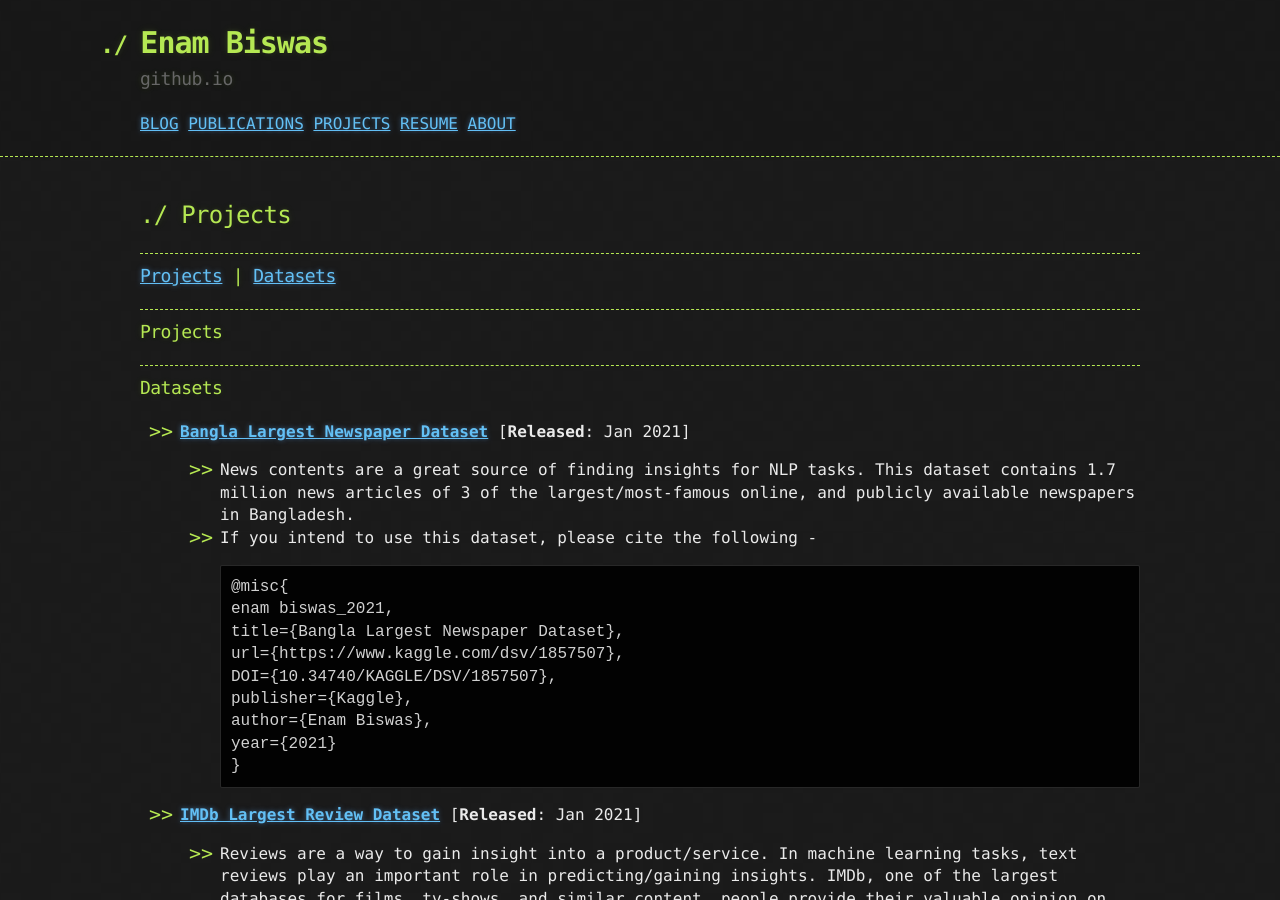
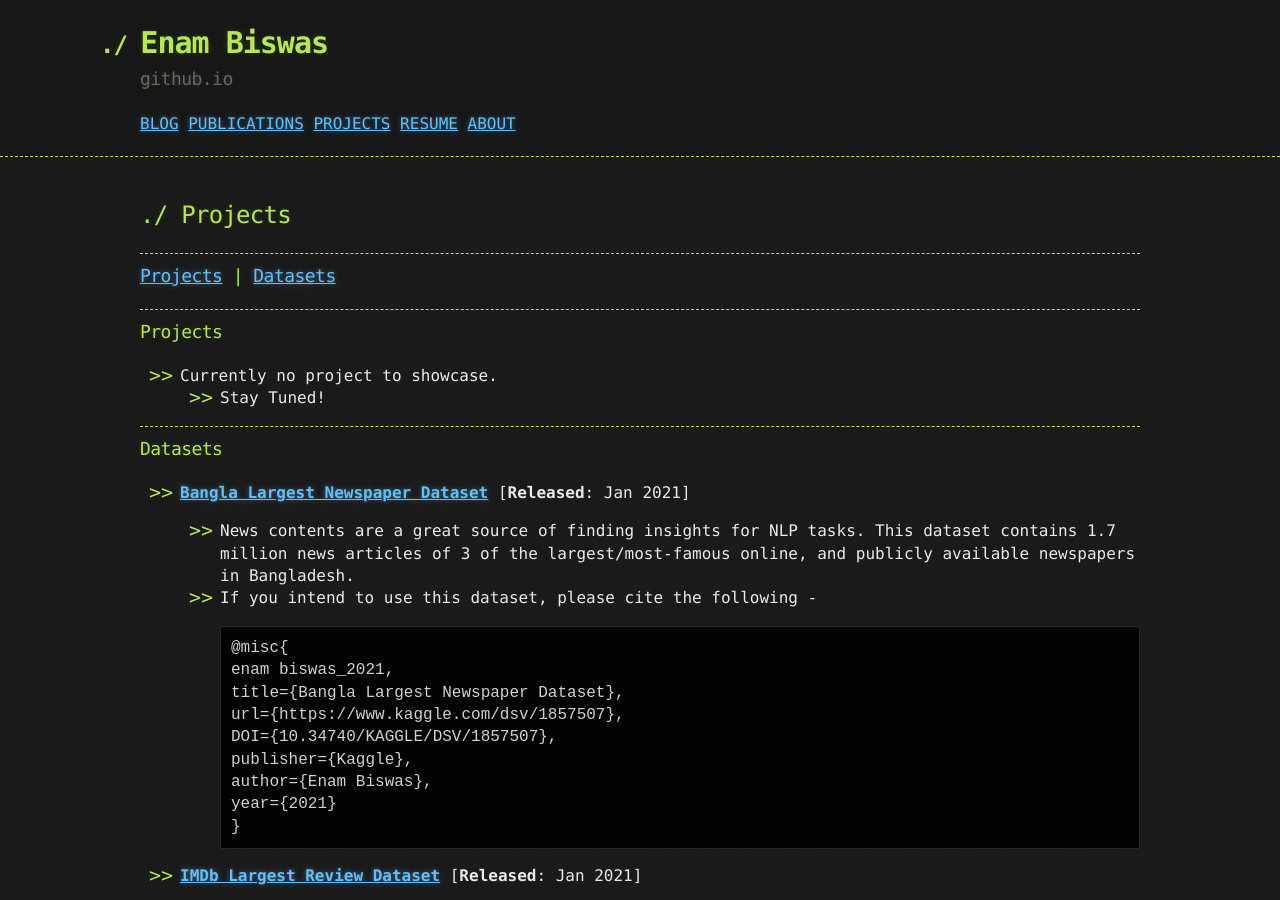
Before and after one commit to e-biswas/e-biswas.github.io, a Jekyll site: the page built from projects.md, in a window 1280 px wide and 900 px high. Built offline with Jekyll 4.4.1, drawn with Linux system fonts in a browser that asks for light colours; our own code applies the rules of GitHub Pages for plain Markdown files.

Commit message:
Update projects.md

```diff
--- a/projects.md
+++ b/projects.md
@@ -8,9 +8,8 @@ permalink: /projects/
 ### [Projects](#projects) | [Datasets](#datasets)
 ---------------------------------------------------------------------------------------------------
 ### Projects<a name="projects"></a>
-
-
-
+ * Currently no project to showcase.
+   * Stay Tuned!
 
 
 
```
